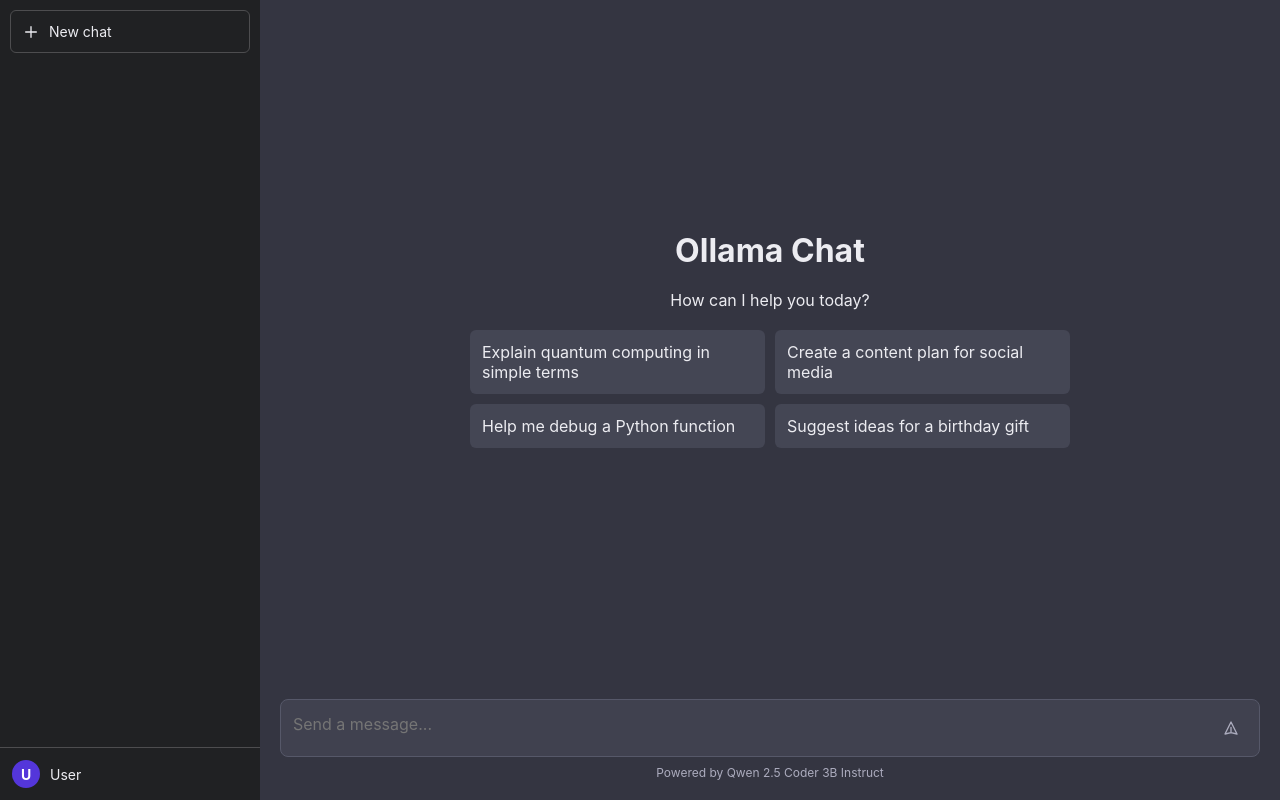
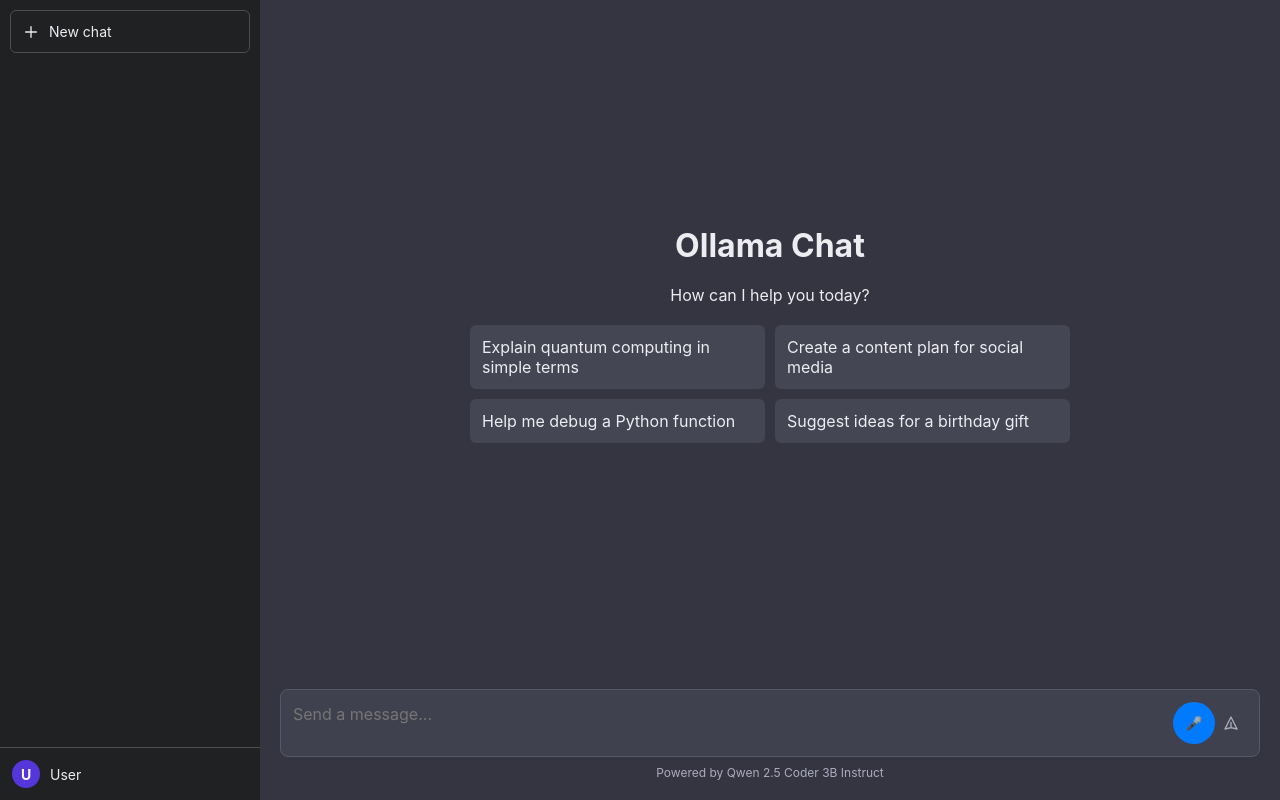
Before and after one commit to shubhanshut31/chatbot_llm, a Django app: page /ollama/ in a window 1280 px wide. Run offline with Django 5.2, Linux system fonts and the light colour scheme.

Commit message:
Update ollama.html

```diff
--- a/chatbot/chatbot/templates/chatbot/ollama.html
+++ b/chatbot/chatbot/templates/chatbot/ollama.html
@@ -231,6 +231,32 @@
             animation: typing 1s infinite;
         }
 
+
+        .voice-input-box button {
+        border: none;
+        background: #007bff;
+        color: white;
+        border-radius: 50%;
+        width: 42px;
+        height: 42px;
+        cursor: pointer;
+        display: flex;
+        align-items: center;
+        justify-content: center;
+        transition: 0.3s;
+        }
+
+        .voice-input-box button:hover {
+        background: #0056b3;
+        }
+
+        .listening {
+        background: #dc3545 !important;
+        }
+
+        .mic-icon {
+        font-size: 20px;
+        }
         @keyframes typing {
             0%, 100% { opacity: 0.3; }
             50% { opacity: 1; }
@@ -283,11 +309,16 @@
         <div class="input-container">
             <div class="input-box">
                 <textarea id="user-input" placeholder="Send a message..." rows="1"></textarea>
-                <button class="send-button" id="send-button">
+                <div class="voice-input-box">
+                    <button id="micBtn">
+                    🎤
+                </button>
+            </div>
+            <button class="send-button" id="send-button">
                     <svg xmlns="http://www.w3.org/2000/svg" fill="none" viewBox="0 0 24 24" stroke="currentColor">
                         <path stroke-linecap="round" stroke-linejoin="round" stroke-width="2" d="M12 19l9 2-9-18-9 18 9-2zm0 0v-8" />
                     </svg>
-                </button>
+            </button>
             </div>
             <div class="input-info">
                 Powered by Qwen 2.5 Coder 3B Instruct
@@ -307,6 +338,38 @@
 
             let chatMessages = [];
             let chatId = Date.now().toString();
+            const micBtn = document.getElementById('micBtn');
+            let recognition;
+
+            if ('webkitSpeechRecognition' in window) {
+            recognition = new webkitSpeechRecognition();
+            recognition.continuous = false;
+            recognition.interimResults = false;
+            recognition.lang = 'en-US';
+
+            micBtn.addEventListener('click', () => {
+                if (micBtn.classList.contains('listening')) {
+                recognition.stop();
+                micBtn.classList.remove('listening');
+                } else {
+                recognition.start();
+                micBtn.classList.add('listening');
+                }
+            });
+
+            recognition.onresult = (event) => {
+                const transcript = event.results[0][0].transcript;
+                userInput.value = transcript;
+                micBtn.classList.remove('listening');
+            };
+
+            recognition.onerror = (event) => {
+                console.error(event.error);
+                micBtn.classList.remove('listening');
+            };
+            } else {
+            alert("Speech Recognition not supported in this browser.");
+            }
 
             // Get CSRF token for Django
             function getCSRFToken() {
@@ -496,10 +559,7 @@
                         } else {
                             chatHistory.appendChild(historyItem);
                         }
-
-                        // Add click event to history item
                         historyItem.addEventListener('click', function() {
-                            // Load chat from stored messages
                             chatContainer.innerHTML = '';
                             welcomeScreen.style.display = 'none';
 
@@ -509,7 +569,6 @@
                         });
                     }
 
-                    // Update text to first user message
                     let firstUserMessage = chatMessages.find(msg => msg.role === 'user');
                     if (firstUserMessage) {
                         let truncatedMessage = firstUserMessage.content;
@@ -526,7 +585,7 @@
         })
         .then(response => response.json())
         .then(data => {
-            console.log('Response data:', data); // Add this line
+            console.log('Response data:', data);
             if (data && data.response){
                 removeTypingIndicator();
                 addMessageToUI('assistant', data.response);
```
